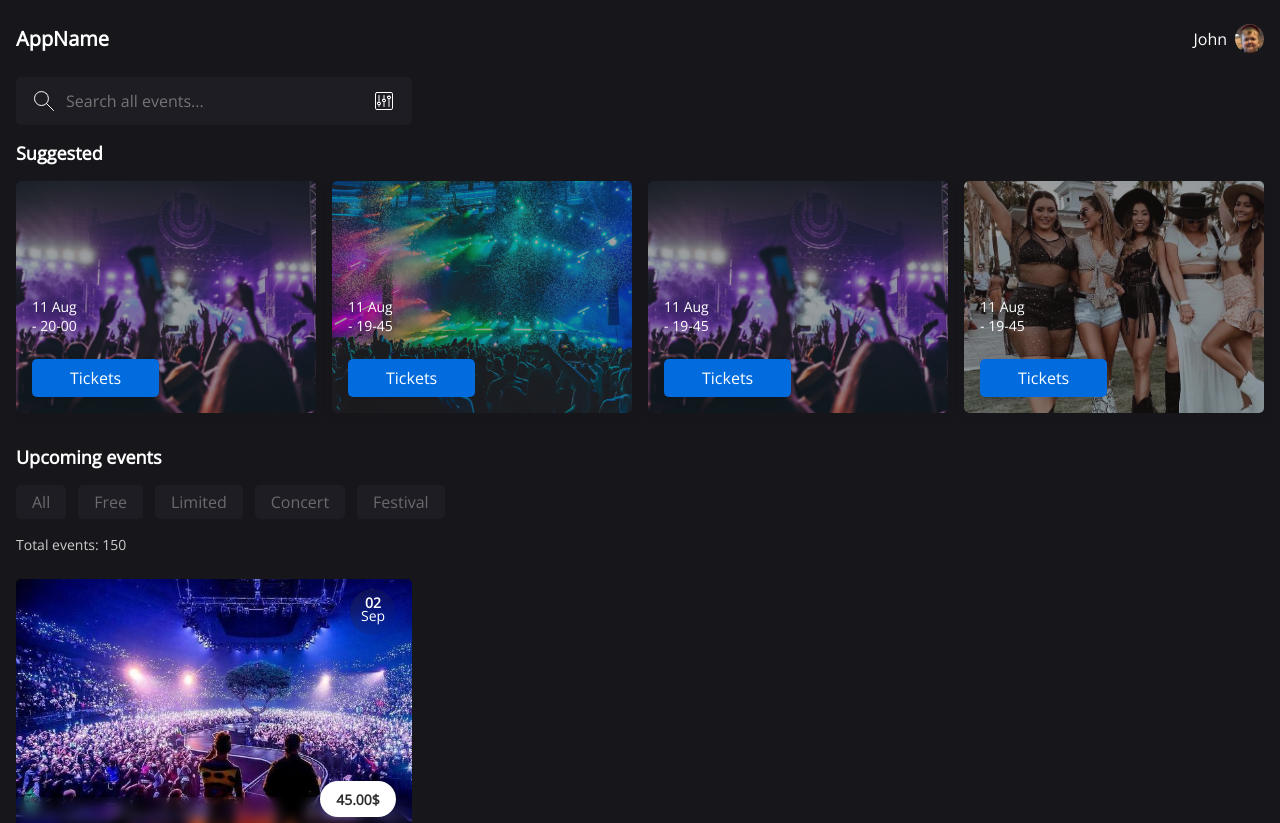
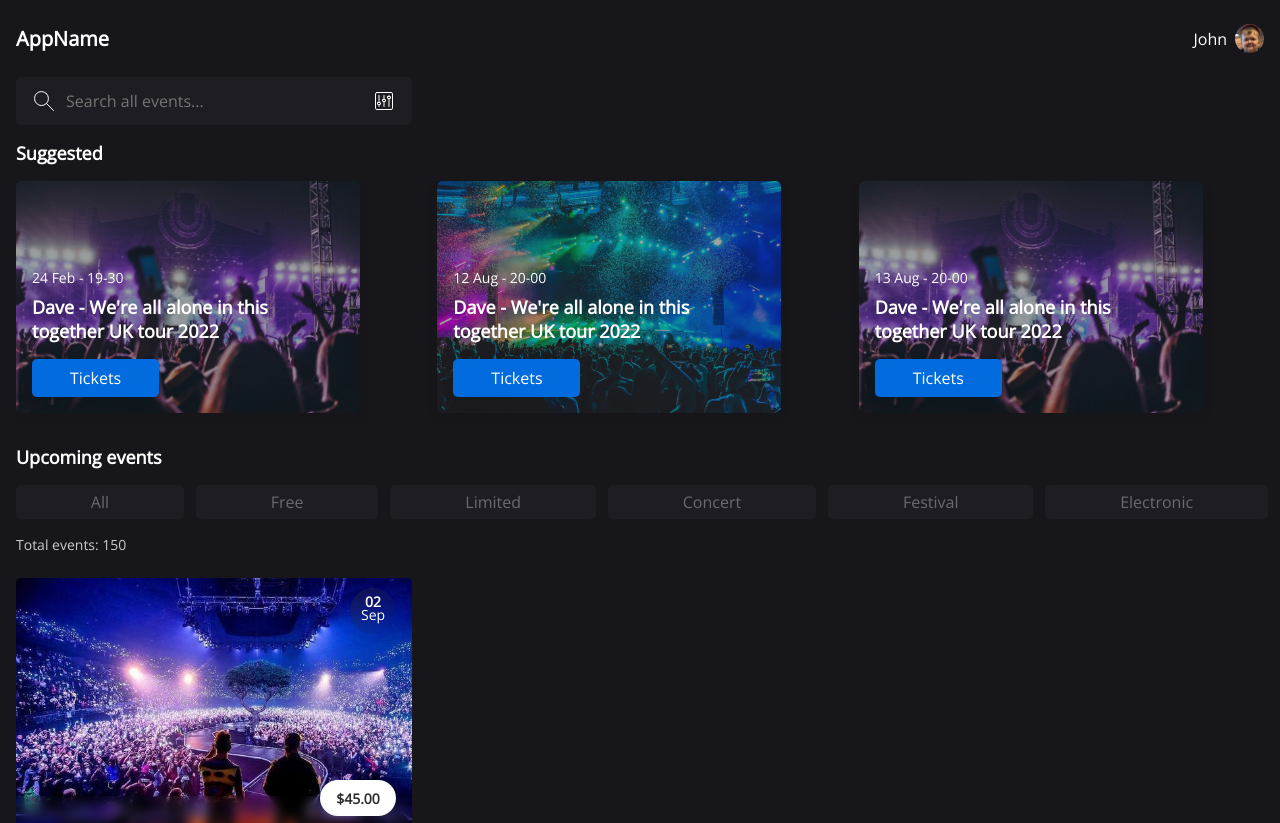
Before and after one commit to domimario/style, a React (Create React App) app in the folder client/: page / in a window 1280 px wide. Shown: the top 823 px of the page. Built offline with nearby package versions, Linux system fonts and the light colour scheme.

Commit message:
new class name

```diff
--- a/client/src/pages/home/Home.css
+++ b/client/src/pages/home/Home.css
@@ -1,35 +1,51 @@
+* {
+  margin: 0;
+  padding: 0;
+  box-sizing: border-box;
+}
+
 .home {
   margin-left: 16px;
 }
 
-main h3 {
+.suggested-title {
   color: white;
+  font-family: Open Sans;
+  font-weight: bold;
   font-size: 18px;
-  font-family: Open Sans, "SemiBold";
+  line-height: 24px;
   margin-bottom: 16px;
 }
-
 .suggested-card {
-  display: flex;
+  display: grid;
+  grid-auto-flow: column;
   scroll-behavior: auto;
   overflow-y: auto;
   scroll-snap-type: x mandatory;
 }
 
-.category {
-  display: flex;
+.upcoming-title {
+  color: #fff;
+  font-family: Open Sans;
+  font-weight: bold;
+  font-size: 18px;
+  line-height: 24px;
+  margin-bottom: 16px;
 }
 
-.upcoming-events-text {
-  margin: 0;
+.category {
+  display: grid;
+  grid-auto-flow: column;
+  scroll-behavior: auto;
+  overflow-y: auto;
+  scroll-snap-type: x mandatory;
+}
+
+.sub-text {
   color: #cccccc;
-  width: 119px;
-  height: 20px;
   font-family: Open Sans;
   font-size: 14px;
   font-weight: normal;
+  line-height: 19px;
+  margin-bottom: 24px;
 }
-
-.events-card {
-  margin-top: 24px;
-}
--- a/client/src/pages/home/Home.jsx
+++ b/client/src/pages/home/Home.jsx
@@ -18,49 +18,45 @@ const Home = (props) => {
         <Navbar />
         <SearchBox />
         <main>
-          <h3 className="suggested-tittle">Suggested</h3>
+          <h3 className="suggested-title">Suggested</h3>
           <div className="suggested-card">
             <SuggestedCard
-              date={"11 Aug"}
-              time={"20-00"}
-              tittle={"We're all alone in this together UK tour 2022"}
+              date={"24 Feb"}
+              time={"19-30"}
+              title={"Dave - We're all alone in this together UK tour 2022"}
               bgImage={Suggested1}
             />
             <SuggestedCard
-              date={"11 Aug"}
-              time={"19-45"}
-              tittle={"We're all alone in this together UK tour 2022"}
+              date={"12 Aug"}
+              time={"20-00"}
+              title={"Dave - We're all alone in this together UK tour 2022"}
               bgImage={Suggested2}
             />
             <SuggestedCard
-              date={"11 Aug"}
-              time={"19-45"}
-              tittle={"We're all alone in this together UK tour 2022"}
+              date={"13 Aug"}
+              time={"20-00"}
+              title={"Dave - We're all alone in this together UK tour 2022"}
               bgImage={Suggested1}
             />
-            <SuggestedCard
-              date={"11 Aug"}
-              time={"19-45"}
-              tittle={"We're all alone in this together UK tour 2022"}
-              bgImage={EventPhoto2}
-            />
           </div>
+
           <div className="upcoming-events">
-            <h3>Upcoming events</h3>
+            <h3 className="upcoming-title">Upcoming events</h3>
             <div className="category">
-              <CategoryEvents category={"All"} isAll={true} />
+              <CategoryEvents category={"All"} />
               <CategoryEvents category={"Free"} />
               <CategoryEvents category={"Limited"} />
               <CategoryEvents category={"Concert"} />
               <CategoryEvents category={"Festival"} />
+              <CategoryEvents category={"Electronic"} />
             </div>
-            <p className="upcoming-events-text">Total events: 150</p>
+            <p className="sub-text">Total events: 150</p>
             <div className="events-card">
               <UpComingCard
                 date={"02"}
                 month={"Sep"}
-                price={"45.00$"}
-                tittle={"Dave - We're all alone in this together UK tour 2022"}
+                price={"$45.00"}
+                tittle={"Dave"}
                 location={"Amsterdam,Netherlands"}
                 time={"10:00 PM"}
                 eventImg={EventPhoto1}
```
Also changed, not shown: client/src/App.css (line endings or trailing spaces).
